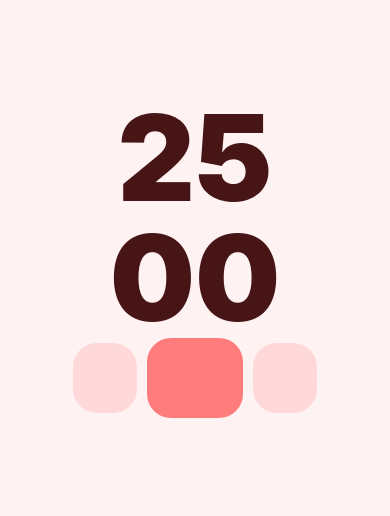
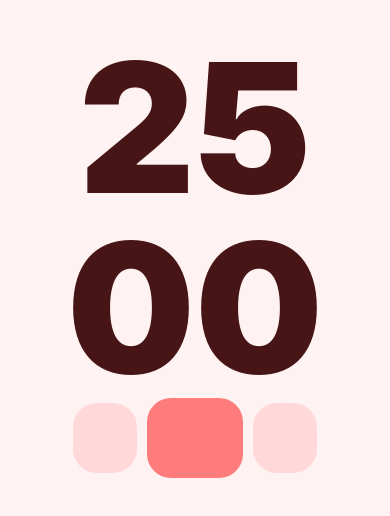
Before and after one commit to maks-kovpak/pomodoro-timer, a React Native app: screen / in a window 390 px wide. Shown: the part 164-680 px from the top of the page. Built offline with nearby package versions, Linux system fonts and the light colour scheme; some icons are missing.

Commit message:
Updated dependencies. Small corrections

```diff
--- a/App.tsx
+++ b/App.tsx
@@ -1,5 +1,5 @@
 import { useState } from 'react';
-import { StyleSheet, View } from 'react-native';
+import { StyleSheet, SafeAreaView } from 'react-native';
 import { StatusBar } from 'expo-status-bar';
 
 import { theme } from './lib/theme';
@@ -10,12 +10,12 @@
   const [start, setStart] = useState(false);
 
   return (
-    <View style={styles.container}>
+    <SafeAreaView style={styles.container}>
       <Timer initialTime={{ minutes: 25, seconds: 0 }} start={start} />
       <ButtonsRow startedTimer={start} setStartedTimer={setStart} />
 
       <StatusBar style="dark" />
-    </View>
+    </SafeAreaView>
   );
 };
 
--- a/components/Timer.tsx
+++ b/components/Timer.tsx
@@ -34,9 +34,9 @@
 
 const styles = StyleSheet.create({
   countdown: {
-    fontSize: 120,
+    fontSize: 180,
     fontWeight: '900',
-    lineHeight: 120,
+    lineHeight: 180,
     color: theme.textColor,
   },
 });
--- a/package.json
+++ b/package.json
@@ -14,7 +14,7 @@
     "@fortawesome/fontawesome-svg-core": "^6.6.0",
     "@fortawesome/free-solid-svg-icons": "^6.6.0",
     "@fortawesome/react-native-fontawesome": "^0.3.2",
-    "expo": "~51.0.26",
+    "expo": "~51.0.28",
     "expo-status-bar": "~1.12.1",
     "react": "18.2.0",
     "react-native": "0.74.5",
```
Also changed, not shown: 1 other file (tests, documents, lock files or other folders).
